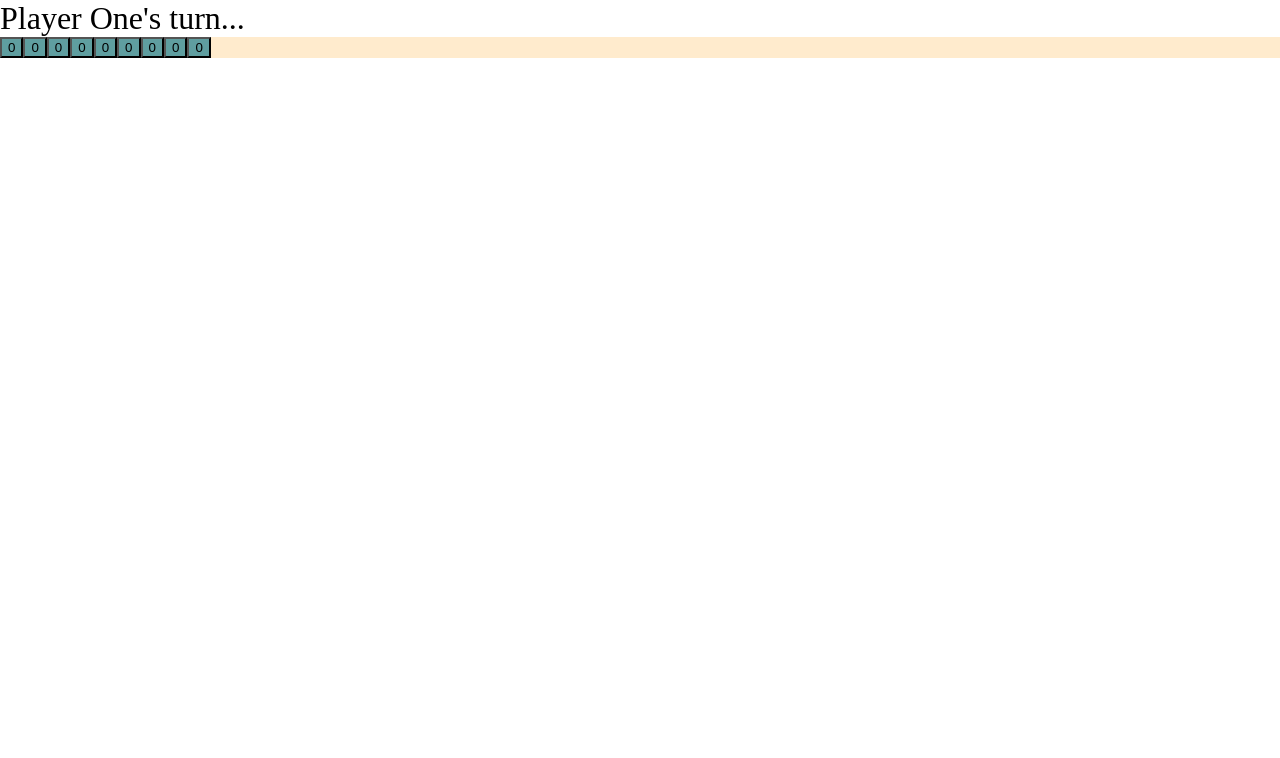
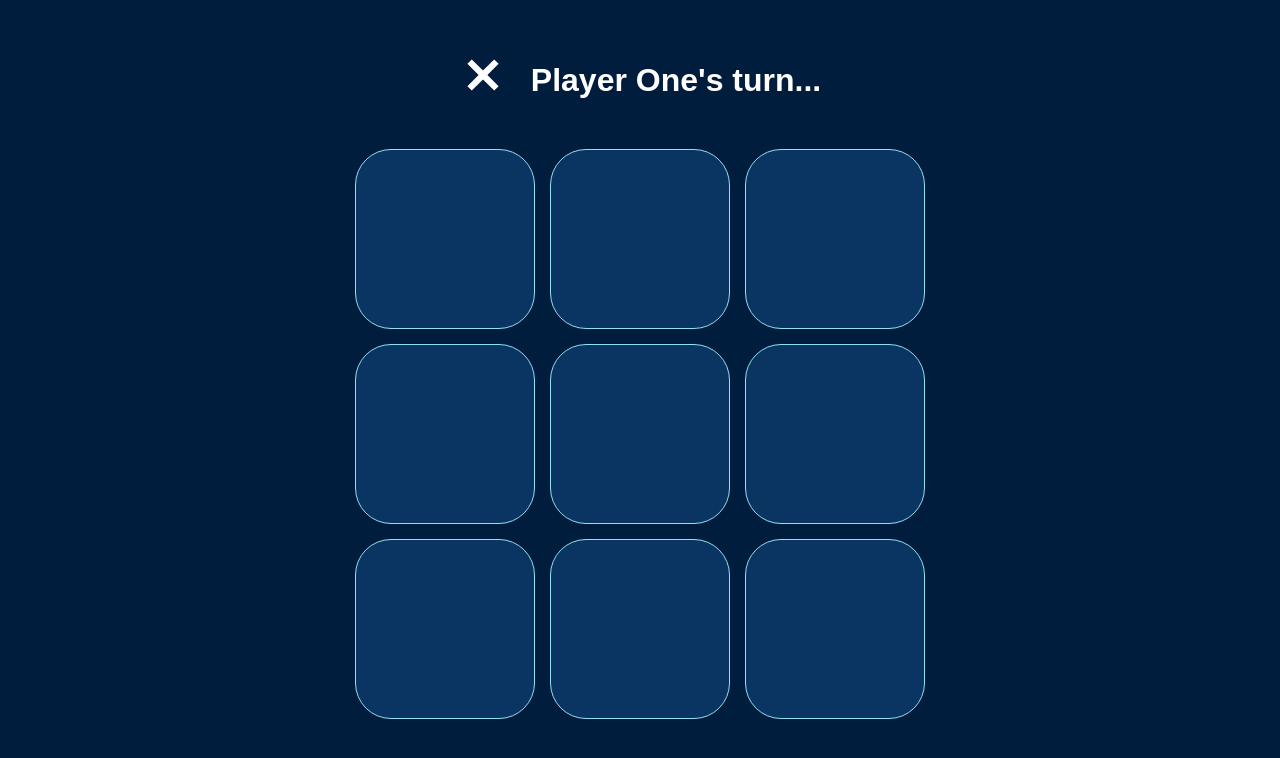
Before and after one commit to detrett/tic-tac-toe, a plain HTML site: page index.html in a window 1280 px wide. Drawn offline with Linux system fonts and the light colour scheme; a web font is replaced by a local one.

Commit message:
feat: add icons for x and o, style html

```diff
--- a/index.html
+++ b/index.html
@@ -1,18 +1,28 @@
 <!DOCTYPE html>
 <html lang="en">
+
 <head>
     <meta charset="UTF-8">
     <meta name="viewport" content="width=device-width, initial-scale=1.0">
     <title>Tic Tac Toe | A JS Project</title>
     <link rel="stylesheet" href="styles.css">
+    <link rel="preconnect" href="https://fonts.bunny.net">
+    <link href="https://fonts.bunny.net/css?family=biryani:400,600,700,800,900" rel="stylesheet" />
 </head>
+
 <body>
     <div class="container">
-        <h1 class="turn"></h1>
+        <div class="header">
+            <div class="turn-container">
+                <img id="player-icon" src="icons/cross.svg" alt="">
+                <h1 class="turn"></h1>
+            </div>
+        </div>
         <div class="board">
 
         </div>
     </div>
     <script src="script.js"></script>
 </body>
+
 </html>
--- a/script.js
+++ b/script.js
@@ -26,7 +26,7 @@ function Gameboard() {
         const targetCell = board[row][column];
 
         // If the target cell is already marked, stop execution.
-        if (targetCell.getValue() !== 0) return false;
+        if (targetCell.getValue() !== null) return false;
 
         console.log(`Marking ${player.name}'s ${player.token} into ${targetCell}`);
 
@@ -93,7 +93,7 @@ function Gameboard() {
     const checkBoardForTie = () => {
         log("Checking for tie");
 
-        const boardFull = board.every((row) => row.every(cell => cell.getValue() !== 0));
+        const boardFull = board.every((row) => row.every(cell => cell.getValue() !== null));
 
         return boardFull;
     }
@@ -104,7 +104,7 @@ function Gameboard() {
         // Iterate over each row and cell to reset their values
         board.forEach(row => {
             row.forEach(cell => {
-                cell.addToken(0);
+                cell.addToken(null);
             });
         });
     }
@@ -126,7 +126,7 @@ function Gameboard() {
 ** -1: PLayer 2's token
 */
 function Cell() {
-    let value = 0;
+    let value = null;
 
     // Accept a player's token to change the value of the cell
     const addToken = (playerToken) => { value = playerToken; };
@@ -209,6 +209,7 @@ function ScreenController() {
     const game = GameController();
     const playerTurnDiv = document.querySelector('.turn');
     const boardDiv = document.querySelector('.board');
+    const playerIcon = document.getElementById('player-icon');
 
     const updateScreen = () => {
         // Clear the board
@@ -221,6 +222,9 @@ function ScreenController() {
         // Display player's turn
         playerTurnDiv.textContent = `${activePlayer.name}'s turn...`;
 
+        // Update icon
+        activePlayer.token === 1 ? playerIcon.src = `icons/p1.svg` : playerIcon.src = `icons/p2.svg`;
+
         // Render board squares
         board.forEach((row, r_index) => {
             row.forEach((cell, c_index) => {
@@ -229,7 +233,10 @@ function ScreenController() {
 
                 cellButton.dataset.row = r_index;
                 cellButton.dataset.column = c_index;
-                cellButton.textContent = cell.getValue();
+
+                // Add icon based on the value of the cell
+                if(cell.getValue() !== null) cell.getValue() === 1 ? cellButton.classList.add('cross') : cellButton.classList.add('circle');
+
 
                 boardDiv.appendChild(cellButton);
             })
--- a/styles.css
+++ b/styles.css
@@ -25,10 +25,81 @@ html {
 
 /*STYLES*/
 
-.board {
-    background-color: blanchedalmond;
+body {
+    background-color: #001d3d;
+    font-family: 'Biryani', sans-serif;
 }
 
-.cell {
-    background-color: cadetblue;
+.container {
+    margin: 0 20%;
+    padding: 50px 50px;
+    min-height: 100vh;
+    background-color: #001d3d;
 }
+
+.board {
+    width: 550px;
+    display: grid;
+    grid-template: repeat(3, 1fr) / repeat(3, 1fr);
+    margin: auto;
+    gap: 15px;
+    justify-content: center;
+
+    & .cell {
+        background-color: #0a3563;
+        height: 180px;
+        width: 180px;
+        align-self: center;
+        justify-self: center;
+        border: 1px solid #90e0ef;
+        border-radius: 20%;
+        &:hover {
+            cursor: pointer;
+        }
+    }
+}
+
+.header {
+    margin-block-end: 50px;
+}
+
+.turn-container {
+    display: flex;
+    align-items: center;
+    justify-content: center;
+
+
+    & .turn {
+        padding-top: 12px;
+        text-align: center;
+        font-weight: 700;
+        color: #ffffff;
+        align-self: center;
+        justify-self: center;
+    }
+}
+
+#player-icon {
+    width: 48px;
+    margin-inline-end: 24px;
+}
+
+.cross {
+    background-image: url('icons/cross.svg');
+    width: 100%;
+    height: 100%;
+    background-size: 70%;
+    background-repeat: no-repeat;
+    background-position: center;
+    box-shadow: 0px 0px 12px 1px rgba(255,214,10,0.9);
+}
+
+.circle {
+    background-image: url('icons/circle.svg');
+    width: 100%;
+    height: 100%;
+    background-size: 70%;
+    background-repeat: no-repeat;
+    background-position: center;
+    box-shadow: 0px 0px 15px 1px rgba(247,19,126,0.9);
+}
```
Also changed, not shown: icons/circle.svg (added), icons/cross.svg (added), icons/p1.svg (added), icons/p2.svg (added), icons/restart.svg (added).
